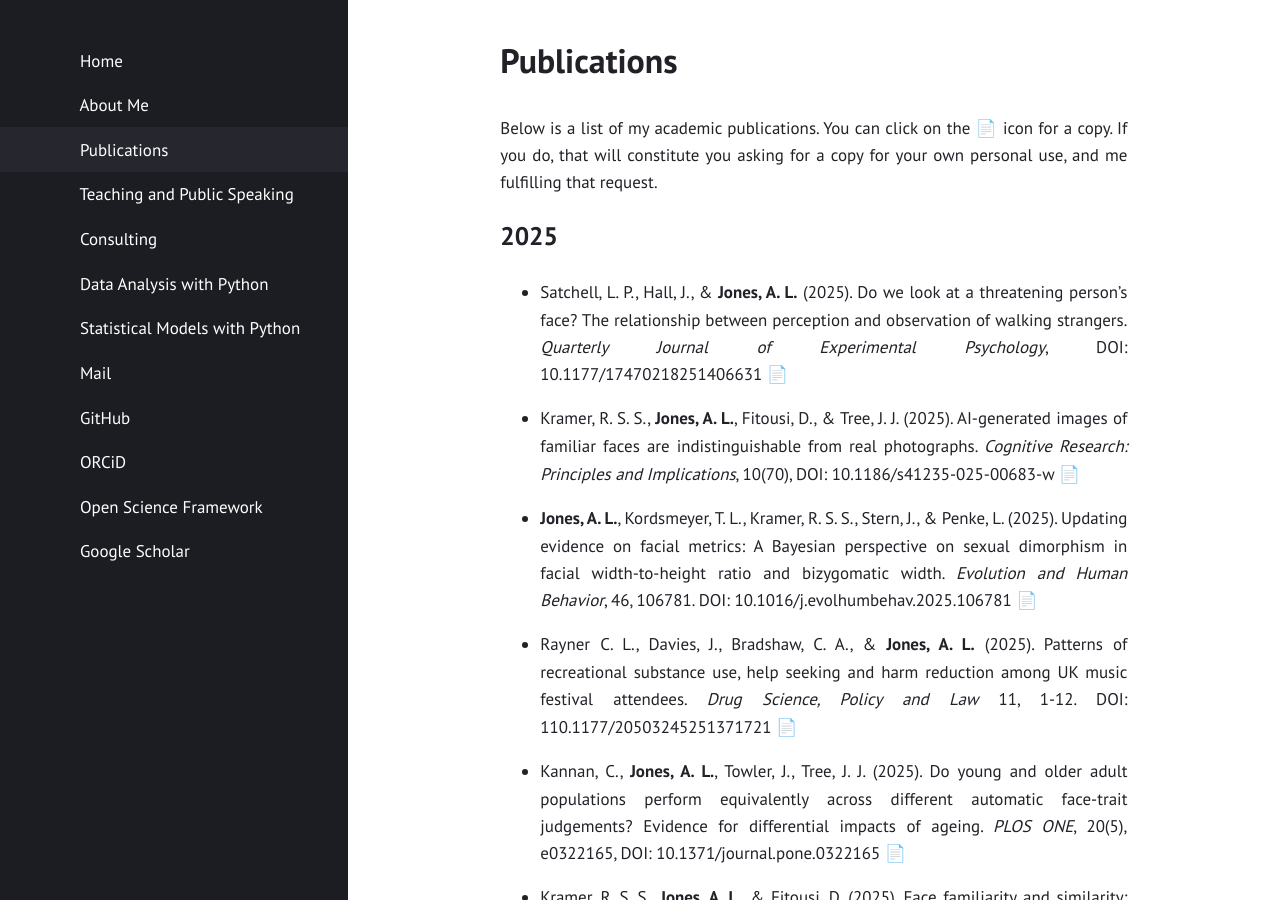
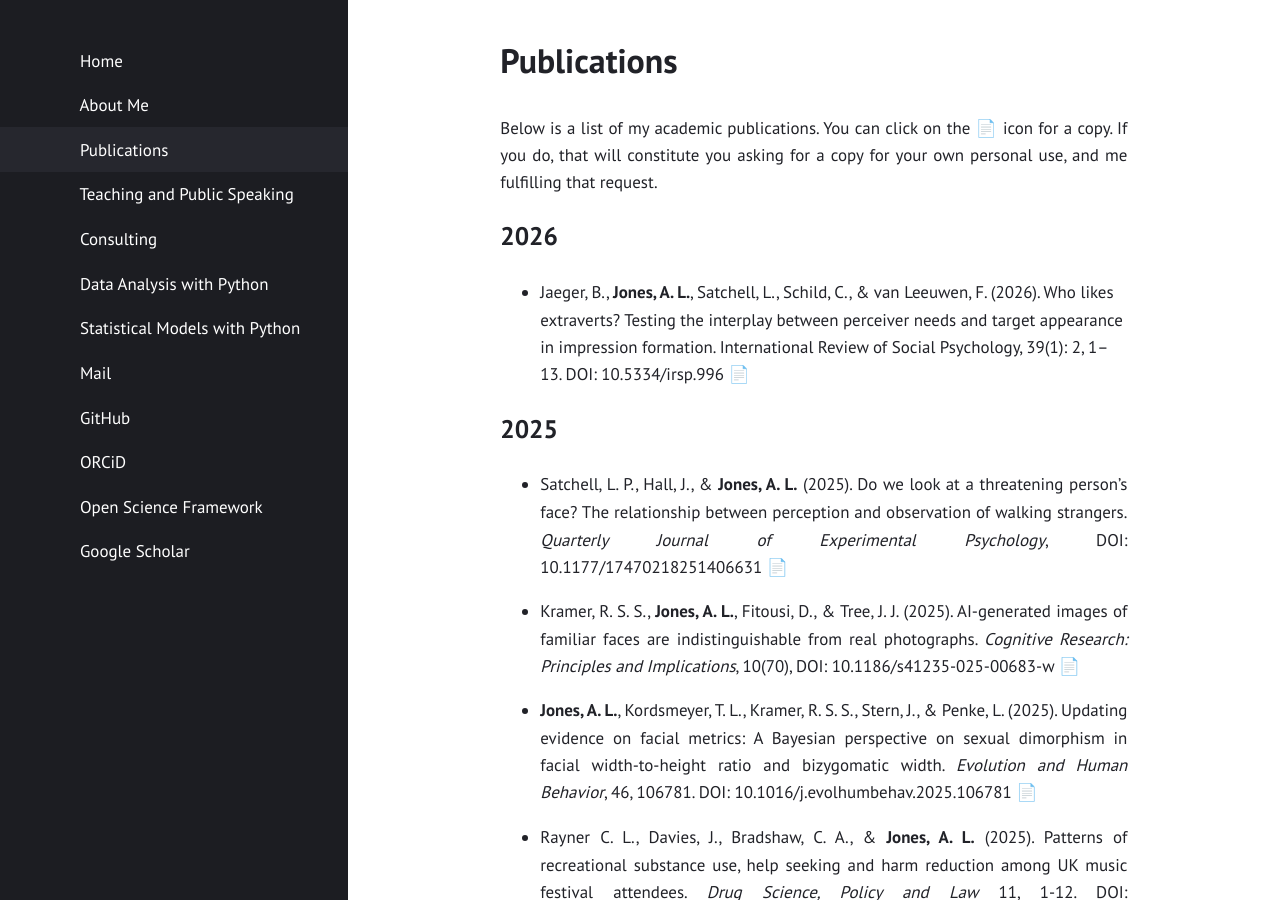
Before and after one commit to alexjonesphd/alexjonesphd.github.io, a Jekyll site: the page built from publications.md, in a window 1280 px wide and 900 px high. Built offline with Jekyll 4.4.1, drawn with Linux system fonts in a browser that asks for light colours.

Commit message:
New paper for 2026

```diff
--- a/publications.md
+++ b/publications.md
@@ -5,6 +5,9 @@ layout: page
 ---
 
 Below is a list of my academic publications. You can click on the 📄 icon for a copy. If you do, that will constitute you asking for a copy for your own personal use, and me fulfilling that request.
+
+## 2026
+- Jaeger, B., **Jones, A. L.**, Satchell, L., Schild, C., & van Leeuwen, F. (2026). Who likes extraverts? Testing the interplay between perceiver needs and target appearance in impression formation. International Review of Social Psychology, 39(1): 2, 1–13. DOI: 10.5334/irsp.996 [📄](https://alexjonesphd.github.io/assets/papers/2026/jaegeretal2026.pdf)
 
 ## 2025
 - Satchell, L. P., Hall, J., & **Jones, A. L.** (2025). Do we look at a threatening person's face? The relationship between perception and observation of walking strangers. *Quarterly Journal of Experimental Psychology*, DOI: 10.1177/17470218251406631 [📄](https://alexjonesphd.github.io/assets/papers/2025/satchell2025.pdf)
```
Also changed, not shown: 1 other file.
